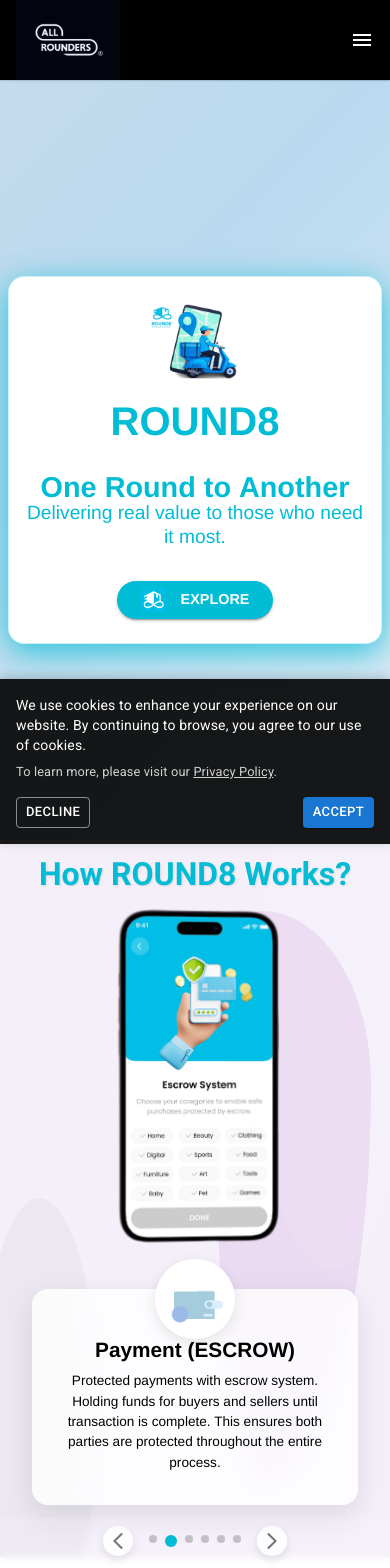
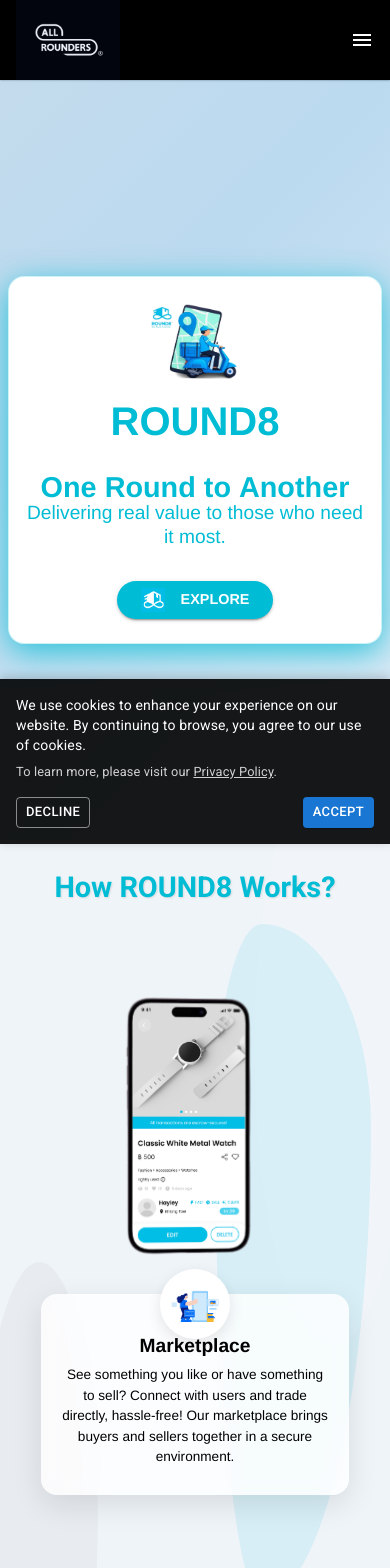
Before and after one commit to Bastet2002/all_rounders, a React (Create React App) app: page /service in a window 390 px wide. Shown: the top 1568 px of the page. Built offline with nearby package versions, Linux system fonts and the light colour scheme.

Commit message:
Updated the mobile view of Service page version3

```diff
--- a/src/components/ScrollSection.jsx
+++ b/src/components/ScrollSection.jsx
@@ -17,7 +17,7 @@
   overflow: 'hidden',
   height: '100vh',
   [theme.breakpoints.down('sm')]: {
-    height: '85vh', // Maintain full height on mobile
+    height: '100vh', // Maintain full height on mobile
   }
 }));
 
@@ -34,8 +34,8 @@
     color: '#00BCD4',
     textShadow: '1px 1px 2px rgba(0,0,0,0.1)',
     [theme.breakpoints.down('sm')]: {
-      fontSize: '2rem',
-      marginTop: '-5px',
+      fontSize: '1.8rem',
+      marginTop: '10px',
     }
   }
 }));
@@ -88,11 +88,13 @@
   [theme.breakpoints.down('sm')]: {
     width: '100vw', // Each section takes full width of viewport
     padding: theme.spacing(2, 2),
-    height: '85vh',
-    minHeight: '85vh',
-    felxShrink: 0,
-    justifyContent: 'flex-start', // Align content to top on mobile
-
+    height: '100vh',
+    flexShrink: 0,
+    display: 'flex',
+    flexDirection: 'column',
+    justifyContent: 'center', // Center content on mobile
+    paddingTop: '40px',
+    paddingBottom: '80px', // Make room for navigation controls
   },
 }));
 
@@ -107,8 +109,11 @@
     transform: 'perspective(1000px) rotateY(0deg)',
   },
   [theme.breakpoints.down('sm')]: {
-    maxWidth: '200px',
-    height: '350px' // Smaller phone image on mobile
+    maxWidth: '180px',
+    height: 'auto',
+    maxHeight: '280px', // Smaller phone image on mobile
+    margin: '0 auto',
+    marginBottom: '10px'
   },
 }));
 
@@ -138,13 +143,12 @@
     transform: 'translateY(-5px)',
   },
   [theme.breakpoints.down('sm')]: {
-    padding: theme.spacing(3),
-    paddingTop: theme.spacing(6),
-    maxWidth: '100%',
-    margin: '0 auto', // Center the box
-    marginTop: theme.spacing(2),
+    padding: theme.spacing(2.5),
+    paddingTop: theme.spacing(5),
+    maxWidth: '90%',
+    margin: '0 auto',
     '& h4': {
-      fontSize: '1.3rem', // Smaller heading for mobile
+      fontSize: '1.2rem', // Smaller heading for mobile
       marginBottom: '0.5rem',
       textAlign: 'center',
     },
@@ -172,9 +176,9 @@
   borderRadius: '50%',
   boxShadow: '0 5px 15px rgba(0,0,0,0.1)',
   [theme.breakpoints.down('sm')]: {
-    width: '80px',
-    height: '80px',
-    top: '-30px',
+    width: '70px',
+    height: '70px',
+    top: '-25px',
   },
 }));
 
@@ -227,7 +231,7 @@
 // Mobile navigation controls
 const NavigationControls = styled(Box)(({ theme }) => ({
   position: 'absolute',
-  bottom: '30px',
+  bottom: '20px',
   left: '0',
   width: '100%',
   display: 'flex',
@@ -237,10 +241,7 @@
   gap: theme.spacing(2),
   padding: theme.spacing(1),
   backdropFilter: 'blur(4px)',
-  backgroundColor: 'rgba(255, 255, 255, 0.1)',
-  [theme.breakpoints.down('sm')]: {
-    bottom: '120px', // Move it higher on mobile
-  },
+  backgroundColor: 'rgba(255, 255, 255, 0.2)',
 }));
 
 const NavButton = styled(IconButton)(({ theme }) => ({
@@ -265,7 +266,28 @@
   transition: 'all 0.3s ease',
 }));
 
-
+// Auto-scroll progress indicator with improved positioning
+const AutoScrollIndicator = styled(Box)(({ theme, progress }) => ({
+  position: 'absolute',
+  bottom: '12px',
+  left: '50%',
+  transform: 'translateX(-50%)',
+  width: '50%',
+  height: '3px',
+  backgroundColor: 'rgba(0, 0, 0, 0.1)',
+  borderRadius: '2px',
+  overflow: 'hidden',
+  '&::after': {
+    content: '""',
+    position: 'absolute',
+    top: 0,
+    left: 0,
+    height: '100%',
+    width: `${progress}%`,
+    backgroundColor: '#00BCD4',
+    transition: 'width 0.3s linear',
+  }
+}));
 
 const ScrollSection = ({ sections, title }) => {
   const containerRef = useRef(null);
@@ -338,7 +360,7 @@
     // Set up next slide timer
     autoScrollRef.current = setTimeout(() => {
       goToNext();
-    }, 4000); // 10 seconds
+    }, 10000); // 10 seconds
   };
 
   // Toggle auto-scroll
@@ -608,11 +630,9 @@
                 spacing={2}
                 alignItems="center"
                 justifyContent="center"
-
-                sx={{ maxWidth: '1200px', position: 'relative', zIndex: 2, px: { xs: 2, sm: 3 }, mb: { xs: 1, md: 0 },
-                mt: { xs: 0, md: 0 }}}
+                sx={{ maxWidth: '1200px', position: 'relative', zIndex: 2, px: { xs: 1, sm: 3 }}}
               >
-                <Grid item xs={12} md={5} sx={{ display: 'flex', justifyContent: 'center' , mb: { xs: 1, md: 0 }}}>
+                <Grid item xs={12} md={5} sx={{ display: 'flex', justifyContent: 'center', mb: { xs: 0, md: 0 }}}>
                   <PhoneContainer className="phone-container">
                     <PhoneImage
                       src={section.image}
@@ -694,6 +714,7 @@
                 <ArrowForwardIosIcon fontSize="small" />
               </NavButton>
 
+              {/* Auto-scroll toggle button */}
 
             </NavigationControls>
 
--- a/src/pages/AboutUs.jsx
+++ b/src/pages/AboutUs.jsx
@@ -571,9 +571,7 @@
                   }}
                 >Q1</TimelineMarker>
                 <Box sx={{ ml: 2, flex: 1 }}>
-                  <ExpandableTimelineContent content="- Establishment of ALLROUNDERS Inc
-- Product planning
-- Start social media management" />
+                  <ExpandableTimelineContent content= {t('timeline2024Q1')} />
                 </Box>
               </Box>
             </Box>
@@ -597,9 +595,7 @@
                   }}
                 >Q2</TimelineMarker>
                 <Box sx={{ ml: 2, flex: 1 }}>
-                  <ExpandableTimelineContent content="- Operated ROUND8 pre-registration page
-- Selected as an incubation company by Jeju startup bay
-- Start operating local interns (10+ interns)" />
+                  <ExpandableTimelineContent content={t('timeline2024Q2')} />
                 </Box>
               </Box>
             </Box>
```
